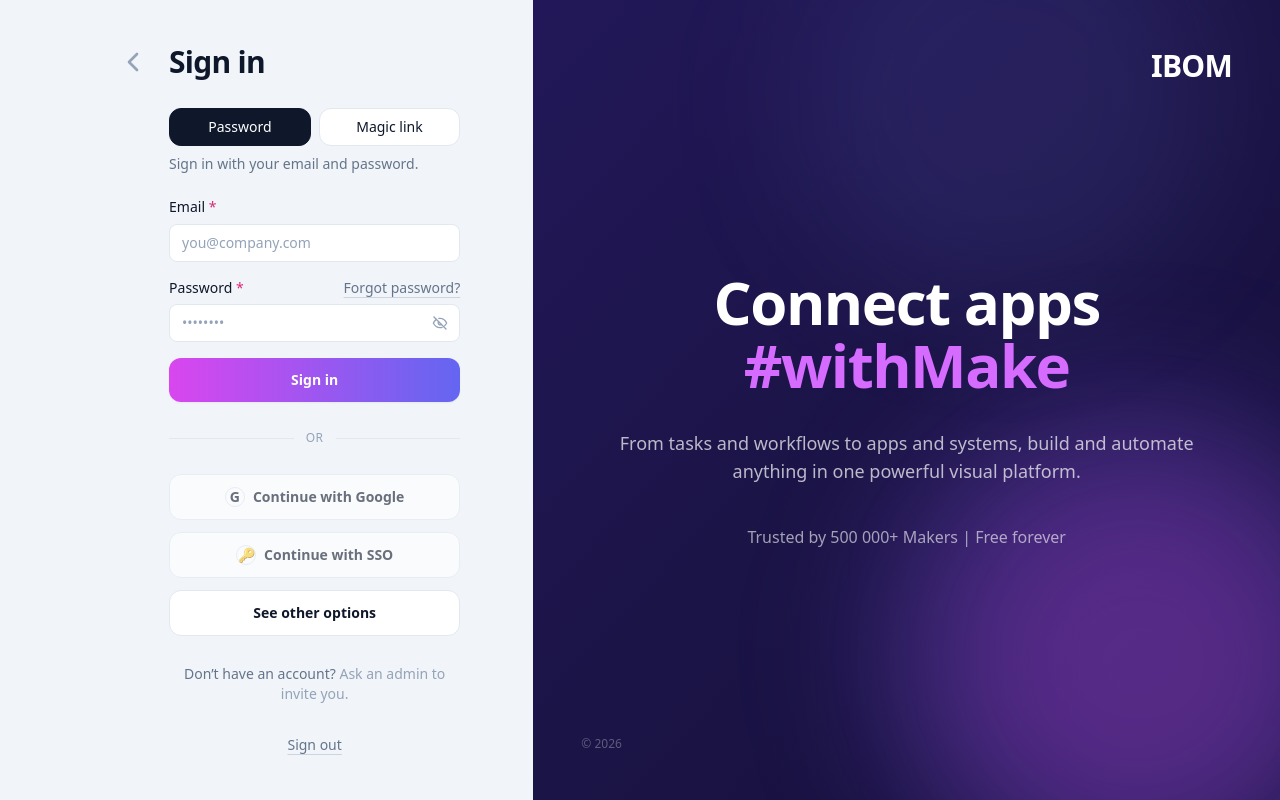
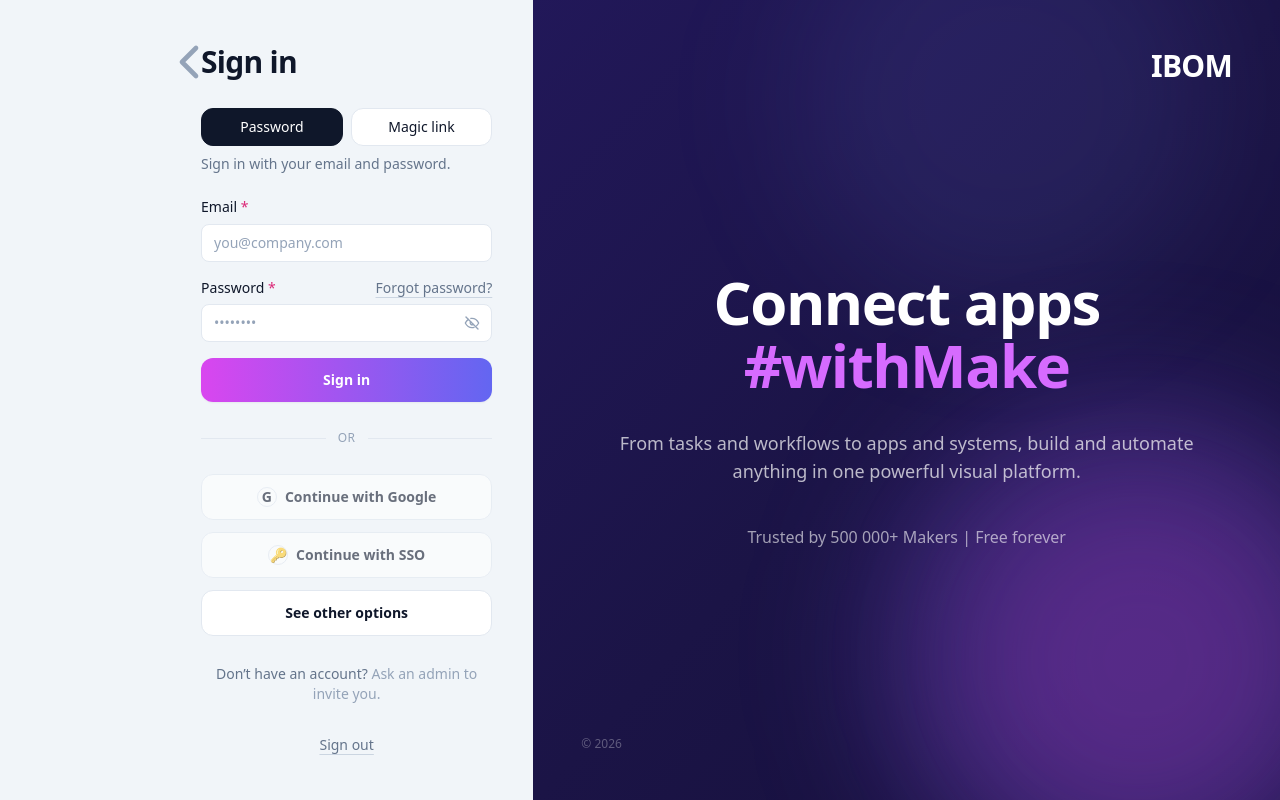
Before and after one commit to JonathanBowker/vite-react-do-app, a React (Vite) app: page /login in a window 1280 px wide. Built offline with nearby package versions, Linux system fonts and the light colour scheme; no server answers.

Commit message:
Move login form/arrow right and enlarge arrow

```diff
--- a/src/pages/LoginPage.jsx
+++ b/src/pages/LoginPage.jsx
@@ -173,11 +173,11 @@ export default function LoginPage() {
     <div className="min-h-[100svh] w-screen bg-slate-100">
       <div className="grid min-h-[100svh] w-full grid-cols-1 lg:grid-cols-12">
         <div className="flex items-center justify-center bg-slate-100 px-6 py-10 text-slate-900 lg:col-span-5">
-          <div className="w-full max-w-md lg:w-3/5 lg:max-w-none lg:translate-x-12">
+          <div className="w-full max-w-md lg:w-3/5 lg:max-w-none lg:translate-x-20">
             <div className="relative mb-7">
               <Link
                 to={nextPath}
-                className="inline-flex h-10 w-10 items-center justify-center text-slate-400 hover:text-slate-600 lg:absolute lg:-left-14 lg:top-1/2 lg:-translate-y-1/2"
+                className="inline-flex h-14 w-14 items-center justify-center text-slate-400 hover:text-slate-600 lg:absolute lg:-left-10 lg:top-1/2 lg:-translate-y-1/2"
                 aria-label="Back"
               >
                 <svg
@@ -187,7 +187,7 @@ export default function LoginPage() {
                   strokeWidth="2"
                   strokeLinecap="round"
                   strokeLinejoin="round"
-                  className="h-8 w-8"
+                  className="h-16 w-16"
                 >
                   <path d="M15 18l-6-6 6-6" />
                 </svg>
```
